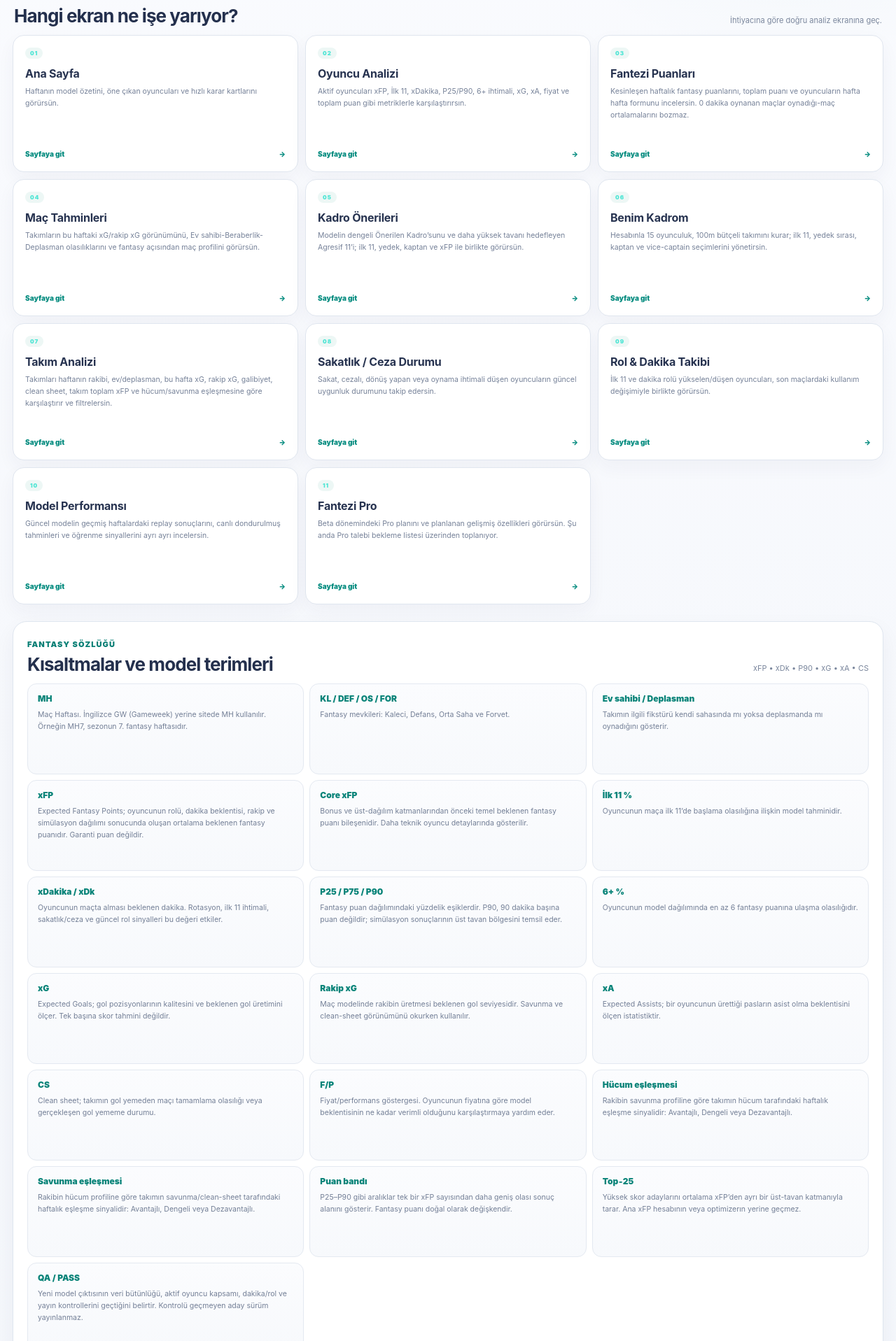
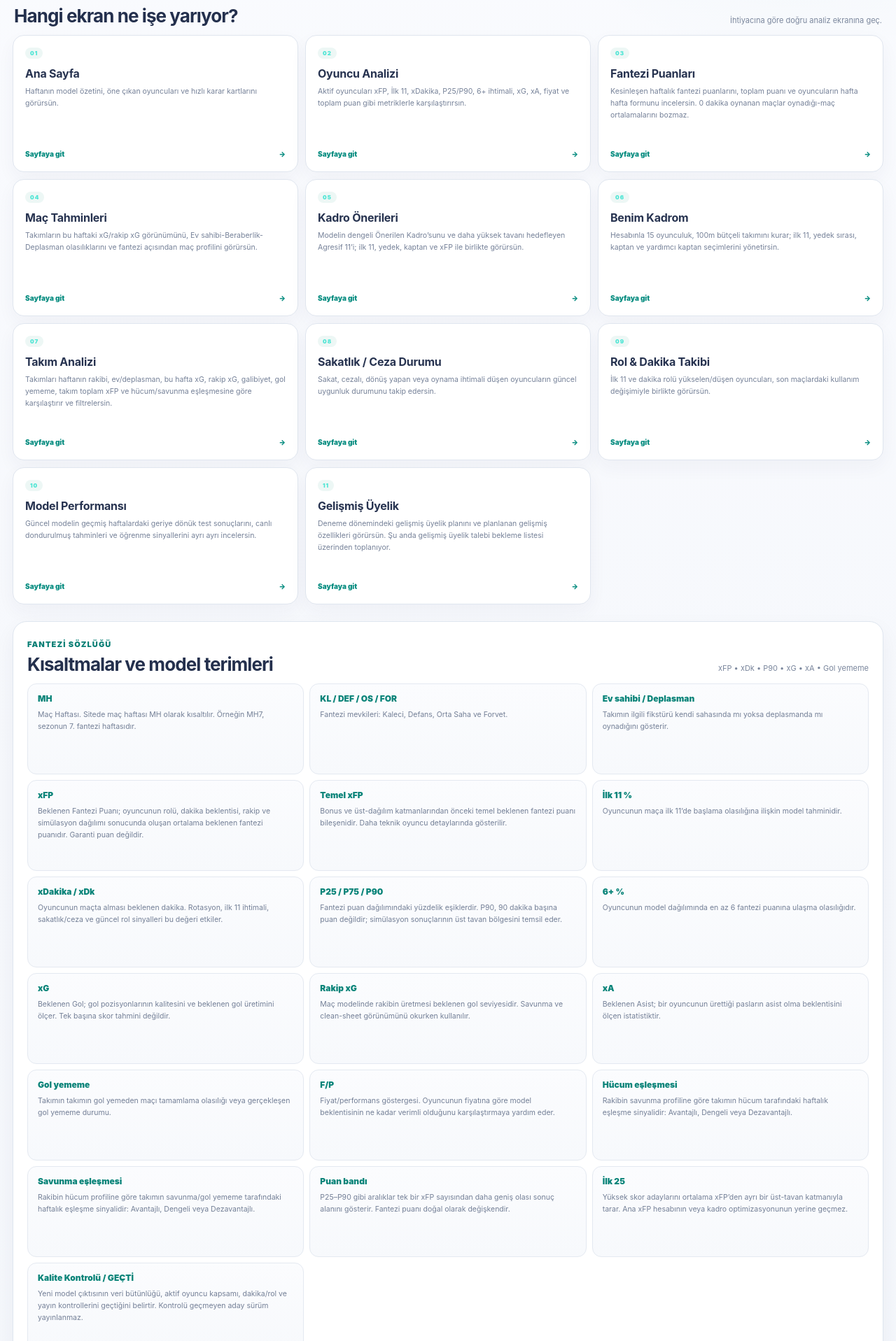
Before and after one commit to ecetin1998/tff-fantezi, a Next.js app: page /sss in a window 1280 px wide. Shown: the part 723-2640 px from the top of the page at 70% size. Built offline with nearby package versions, Linux system fonts and the light colour scheme; no server answers.

Commit message:
ui(lang): Türkçeleştir app/sss/page.js

```diff
--- a/app/sss/page.js
+++ b/app/sss/page.js
@@ -1,16 +1,16 @@
 import Link from 'next/link'
 
 export const metadata={
-  title:'Süper Lig Fantasy SSS ve Rehber',
-  description:'Fantezi Scout nasıl kullanılır? xFP, xDakika, P25/P90, 6+ ihtimali, xG, xA, takım analizi, fantezi puanları ve kadro önerileri için güncel rehber.',
+  title:'Süper Lig Fantezi SSS ve Rehber',
+  description:'Fantezi Rehberi nasıl kullanılır? xFP, xDakika, P25/P90, 6+ ihtimali, xG, xA, takım analizi, fantezi puanları ve kadro önerileri için güncel rehber.',
   keywords:[
-    'Süper Lig fantasy','Süper Lig fantezi futbol','fantasy futbol Türkiye','xFP nedir',
-    'fantasy puanları','kadro önerisi','xDakika','ilk 11 ihtimali','xG xA','fantasy futbol rehberi'
+    'Süper Lig fantezi','Süper Lig fantezi futbol','fantezi futbol Türkiye','xFP nedir',
+    'fantezi puanları','kadro önerisi','xDakika','ilk 11 ihtimali','xG xA','fantezi futbol rehberi'
   ],
   alternates:{canonical:'/sss'},
   openGraph:{
-    title:'Süper Lig Fantasy SSS ve Rehber',
-    description:'Fantezi Scout menüleri, fantasy futbol terimleri, xFP ve model metrikleri için güncel açıklamalı rehber.',
+    title:'Süper Lig Fantezi SSS ve Rehber',
+    description:'Fantezi Rehberi menüleri, fantezi futbol terimleri, xFP ve model metrikleri için güncel açıklamalı rehber.',
     url:'/sss',
   },
 }
@@ -24,61 +24,61 @@ const quickStart=[
 const menuItems=[
   ['/', 'Ana Sayfa', 'Haftanın model özetini, öne çıkan oyuncuları ve hızlı karar kartlarını görürsün.'],
   ['/players', 'Oyuncu Analizi', 'Aktif oyuncuları xFP, İlk 11, xDakika, P25/P90, 6+ ihtimali, xG, xA, fiyat ve toplam puan gibi metriklerle karşılaştırırsın.'],
-  ['/points', 'Fantezi Puanları', 'Kesinleşen haftalık fantasy puanlarını, toplam puanı ve oyuncuların hafta hafta formunu incelersin. 0 dakika oynanan maçlar oynadığı-maç ortalamalarını bozmaz.'],
-  ['/matches', 'Maç Tahminleri', 'Takımların bu haftaki xG/rakip xG görünümünü, Ev sahibi-Beraberlik-Deplasman olasılıklarını ve fantasy açısından maç profilini görürsün.'],
+  ['/points', 'Fantezi Puanları', 'Kesinleşen haftalık fantezi puanlarını, toplam puanı ve oyuncuların hafta hafta formunu incelersin. 0 dakika oynanan maçlar oynadığı-maç ortalamalarını bozmaz.'],
+  ['/matches', 'Maç Tahminleri', 'Takımların bu haftaki xG/rakip xG görünümünü, Ev sahibi-Beraberlik-Deplasman olasılıklarını ve fantezi açısından maç profilini görürsün.'],
   ['/squads', 'Kadro Önerileri', 'Modelin dengeli Önerilen Kadro’sunu ve daha yüksek tavanı hedefleyen Agresif 11’i; ilk 11, yedek, kaptan ve xFP ile birlikte görürsün.'],
-  ['/squad', 'Benim Kadrom', 'Hesabınla 15 oyunculuk, 100m bütçeli takımını kurar; ilk 11, yedek sırası, kaptan ve vice-captain seçimlerini yönetirsin.'],
-  ['/teams', 'Takım Analizi', 'Takımları haftanın rakibi, ev/deplasman, bu hafta xG, rakip xG, galibiyet, clean sheet, takım toplam xFP ve hücum/savunma eşleşmesine göre karşılaştırır ve filtrelersin.'],
+  ['/squad', 'Benim Kadrom', 'Hesabınla 15 oyunculuk, 100m bütçeli takımını kurar; ilk 11, yedek sırası, kaptan ve yardımcı kaptan seçimlerini yönetirsin.'],
+  ['/teams', 'Takım Analizi', 'Takımları haftanın rakibi, ev/deplasman, bu hafta xG, rakip xG, galibiyet, gol yememe, takım toplam xFP ve hücum/savunma eşleşmesine göre karşılaştırır ve filtrelersin.'],
   ['/availability', 'Sakatlık / Ceza Durumu', 'Sakat, cezalı, dönüş yapan veya oynama ihtimali düşen oyuncuların güncel uygunluk durumunu takip edersin.'],
   ['/roles', 'Rol & Dakika Takibi', 'İlk 11 ve dakika rolü yükselen/düşen oyuncuları, son maçlardaki kullanım değişimiyle birlikte görürsün.'],
-  ['/backtest', 'Model Performansı', 'Güncel modelin geçmiş haftalardaki replay sonuçlarını, canlı dondurulmuş tahminleri ve öğrenme sinyallerini ayrı ayrı incelersin.'],
-  ['/pricing', 'Fantezi Pro', 'Beta dönemindeki Pro planını ve planlanan gelişmiş özellikleri görürsün. Şu anda Pro talebi bekleme listesi üzerinden toplanıyor.'],
+  ['/backtest', 'Model Performansı', 'Güncel modelin geçmiş haftalardaki geriye dönük test sonuçlarını, canlı dondurulmuş tahminleri ve öğrenme sinyallerini ayrı ayrı incelersin.'],
+  ['/pricing', 'Gelişmiş Üyelik', 'Deneme dönemindeki gelişmiş üyelik planını ve planlanan gelişmiş özellikleri görürsün. Şu anda gelişmiş üyelik talebi bekleme listesi üzerinden toplanıyor.'],
 ]
 
 const glossary=[
-  ['MH', 'Maç Haftası. İngilizce GW (Gameweek) yerine sitede MH kullanılır. Örneğin MH7, sezonun 7. fantasy haftasıdır.'],
-  ['KL / DEF / OS / FOR', 'Fantasy mevkileri: Kaleci, Defans, Orta Saha ve Forvet.'],
+  ['MH', 'Maç Haftası. Sitede maç haftası MH olarak kısaltılır. Örneğin MH7, sezonun 7. fantezi haftasıdır.'],
+  ['KL / DEF / OS / FOR', 'Fantezi mevkileri: Kaleci, Defans, Orta Saha ve Forvet.'],
   ['Ev sahibi / Deplasman', 'Takımın ilgili fikstürü kendi sahasında mı yoksa deplasmanda mı oynadığını gösterir.'],
-  ['xFP', 'Expected Fantasy Points; oyuncunun rolü, dakika beklentisi, rakip ve simülasyon dağılımı sonucunda oluşan ortalama beklenen fantasy puanıdır. Garanti puan değildir.'],
-  ['Core xFP', 'Bonus ve üst-dağılım katmanlarından önceki temel beklenen fantasy puanı bileşenidir. Daha teknik oyuncu detaylarında gösterilir.'],
+  ['xFP', 'Beklenen Fantezi Puanı; oyuncunun rolü, dakika beklentisi, rakip ve simülasyon dağılımı sonucunda oluşan ortalama beklenen fantezi puanıdır. Garanti puan değildir.'],
+  ['Temel xFP', 'Bonus ve üst-dağılım katmanlarından önceki temel beklenen fantezi puanı bileşenidir. Daha teknik oyuncu detaylarında gösterilir.'],
   ['İlk 11 %', 'Oyuncunun maça ilk 11’de başlama olasılığına ilişkin model tahminidir.'],
   ['xDakika / xDk', 'Oyuncunun maçta alması beklenen dakika. Rotasyon, ilk 11 ihtimali, sakatlık/ceza ve güncel rol sinyalleri bu değeri etkiler.'],
-  ['P25 / P75 / P90', 'Fantasy puan dağılımındaki yüzdelik eşiklerdir. P90, 90 dakika başına puan değildir; simülasyon sonuçlarının üst tavan bölgesini temsil eder.'],
-  ['6+ %', 'Oyuncunun model dağılımında en az 6 fantasy puanına ulaşma olasılığıdır.'],
-  ['xG', 'Expected Goals; gol pozisyonlarının kalitesini ve beklenen gol üretimini ölçer. Tek başına skor tahmini değildir.'],
+  ['P25 / P75 / P90', 'Fantezi puan dağılımındaki yüzdelik eşiklerdir. P90, 90 dakika başına puan değildir; simülasyon sonuçlarının üst tavan bölgesini temsil eder.'],
+  ['6+ %', 'Oyuncunun model dağılımında en az 6 fantezi puanına ulaşma olasılığıdır.'],
+  ['xG', 'Beklenen Gol; gol pozisyonlarının kalitesini ve beklenen gol üretimini ölçer. Tek başına skor tahmini değildir.'],
   ['Rakip xG', 'Maç modelinde rakibin üretmesi beklenen gol seviyesidir. Savunma ve clean-sheet görünümünü okurken kullanılır.'],
-  ['xA', 'Expected Assists; bir oyuncunun ürettiği pasların asist olma beklentisini ölçen istatistiktir.'],
-  ['CS', 'Clean sheet; takımın gol yemeden maçı tamamlama olasılığı veya gerçekleşen gol yememe durumu.'],
+  ['xA', 'Beklenen Asist; bir oyuncunun ürettiği pasların asist olma beklentisini ölçen istatistiktir.'],
+  ['Gol yememe', 'Takımın takımın gol yemeden maçı tamamlama olasılığı veya gerçekleşen gol yememe durumu.'],
   ['F/P', 'Fiyat/performans göstergesi. Oyuncunun fiyatına göre model beklentisinin ne kadar verimli olduğunu karşılaştırmaya yardım eder.'],
   ['Hücum eşleşmesi', 'Rakibin savunma profiline göre takımın hücum tarafındaki haftalık eşleşme sinyalidir: Avantajlı, Dengeli veya Dezavantajlı.'],
-  ['Savunma eşleşmesi', 'Rakibin hücum profiline göre takımın savunma/clean-sheet tarafındaki haftalık eşleşme sinyalidir: Avantajlı, Dengeli veya Dezavantajlı.'],
-  ['Puan bandı', 'P25–P90 gibi aralıklar tek bir xFP sayısından daha geniş olası sonuç alanını gösterir. Fantasy puanı doğal olarak değişkendir.'],
-  ['Top‑25', 'Yüksek skor adaylarını ortalama xFP’den ayrı bir üst-tavan katmanıyla tarar. Ana xFP hesabının veya optimizerın yerine geçmez.'],
-  ['QA / PASS', 'Yeni model çıktısının veri bütünlüğü, aktif oyuncu kapsamı, dakika/rol ve yayın kontrollerini geçtiğini belirtir. Kontrolü geçmeyen aday sürüm yayınlanmaz.'],
+  ['Savunma eşleşmesi', 'Rakibin hücum profiline göre takımın savunma/gol yememe tarafındaki haftalık eşleşme sinyalidir: Avantajlı, Dengeli veya Dezavantajlı.'],
+  ['Puan bandı', 'P25–P90 gibi aralıklar tek bir xFP sayısından daha geniş olası sonuç alanını gösterir. Fantezi puanı doğal olarak değişkendir.'],
+  ['İlk 25', 'Yüksek skor adaylarını ortalama xFP’den ayrı bir üst-tavan katmanıyla tarar. Ana xFP hesabının veya kadro optimizasyonunun yerine geçmez.'],
+  ['Kalite Kontrolü / GEÇTİ', 'Yeni model çıktısının veri bütünlüğü, aktif oyuncu kapsamı, dakika/rol ve yayın kontrollerini geçtiğini belirtir. Kontrolü geçmeyen aday sürüm yayınlanmaz.'],
 ]
 
 const faqs=[
-  ['Fantezi Scout nedir?', 'Fantezi Scout, Süper Lig fantasy kararlarını desteklemek için oyuncu, takım, fikstür, rol, dakika ve olasılık verilerini tek yerde birleştiren bağımsız bir analiz platformudur. Oyuncu xFP tahminleri, kadro önerileri, maç ve takım analizleri ile model performansını birlikte sunar.'],
-  ['Fantezi Scout resmî TFF sitesi mi?', 'Hayır. Fantezi Scout bağımsız bir analiz platformudur ve resmî TFF ürünü değildir. Amaç, fantasy futbol oynarken veriyi daha anlaşılır ve karşılaştırılabilir hale getirmektir.'],
+  ['Fantezi Rehberi nedir?', 'Fantezi Rehberi, Süper Lig fantezi kararlarını desteklemek için oyuncu, takım, fikstür, rol, dakika ve olasılık verilerini tek yerde birleştiren bağımsız bir analiz platformudur. Oyuncu xFP tahminleri, kadro önerileri, maç ve takım analizleri ile model performansını birlikte sunar.'],
+  ['Fantezi Rehberi resmî TFF sitesi mi?', 'Hayır. Fantezi Rehberi bağımsız bir analiz platformudur ve resmî TFF ürünü değildir. Amaç, fantezi futbol oynarken veriyi daha anlaşılır ve karşılaştırılabilir hale getirmektir.'],
   ['Bir oyuncuyu seçerken ilk hangi metriklere bakmalıyım?', 'Önce xFP, İlk 11 %, xDakika ve rakip eşleşmesini birlikte oku. Sonra P90/6+ gibi tavan metrikleriyle risk-getiri profilini kontrol et. Fiyat ve toplam puan ise kararın bağlamını tamamlar.'],
-  ['xFP yüksekse oyuncu kesin yüksek puan alır mı?', 'Hayır. xFP çok sayıda olası senaryonun ortalamasıdır. Gol, asist, kart, clean sheet, kurtarış, bonus ve dakika gibi olaylar tek maçta yüksek oynaklık yaratabilir. Bu yüzden xFP ile birlikte P25/P90, 6+ ihtimali ve dakika güvenini de okumak daha doğrudur.'],
+  ['xFP yüksekse oyuncu kesin yüksek puan alır mı?', 'Hayır. xFP çok sayıda olası senaryonun ortalamasıdır. Gol, asist, kart, gol yememe, kurtarış, bonus ve dakika gibi olaylar tek maçta yüksek oynaklık yaratabilir. Bu yüzden xFP ile birlikte P25/P90, 6+ ihtimali ve dakika güvenini de okumak daha doğrudur.'],
   ['P90 neden xFP’den çok daha yüksek olabilir?', 'xFP ortalama beklentiyi, P90 ise yüksek tavan senaryosunu gösterir. Özellikle gol/asist potansiyeli yüksek fakat sonucu değişken oyuncularda P90 ile xFP arasında büyük fark olması normaldir.'],
   ['P90, oyuncunun 90 dakika başına puanı mı?', 'Hayır. Sitedeki P90 bir yüzdelik dağılım metriğidir; model simülasyonlarında üst tavan bölgesine giriş eşiğini ifade eder.'],
   ['Önerilen Kadro ile Agresif 11 arasındaki fark nedir?', 'Önerilen Kadro daha dengeli biçimde yüksek beklenen puanı ve risk dağılımını hedefler. Agresif 11 ise xFP tabanını çok bozmadan daha yüksek tavan senaryosuna yönelir; P90 ve yüksek skor potansiyeline daha fazla ağırlık verir.'],
   ['Neden daha düşük xFP’li bir oyuncu Agresif 11’de olabilir?', 'Agresif 11 yalnız ortalama xFP’yi maksimize etmez. Üst senaryo potansiyeli, P90, gol/asist tavanı ve kaptanlık ceiling’i daha fazla önem kazanır. Bu nedenle ortalaması biraz düşük ama tavanı güçlü bir oyuncu seçilebilir.'],
-  ['Hücumcu bekler ve farklı rolde oynayan oyuncular nasıl değerlendiriliyor?', 'Fantasy pozisyonu ile gerçek saha rolü aynı şey değildir. Model; bek, kanat bek, hibrit kanat, ileri çıkan savunmacı veya pozisyon dışı kullanılan oyuncuların takım hücum payını, xG/xA potansiyelini, dakika rolünü ve rakip eşleşmesini ayrı sinyaller olarak işler.'],
-  ['Takım Analizi sayfasını nasıl okumalıyım?', 'Önce takımın bu haftaki rakibini ve ev/deplasman durumunu gör. Ardından Bu hafta xG ve Rakip xG ile maçın yönünü, Galibiyet ve CS ile olasılık profilini, Toplam xFP ile oyuncu havuzunun genel fantasy potansiyelini değerlendir. Hücum ve Savunma eşleşmesi rozetleri bu yorumu ayrı ayrı özetler.'],
+  ['Hücumcu bekler ve farklı rolde oynayan oyuncular nasıl değerlendiriliyor?', 'Fantezi pozisyonu ile gerçek saha rolü aynı şey değildir. Model; bek, kanat bek, hibrit kanat, ileri çıkan savunmacı veya pozisyon dışı kullanılan oyuncuların takım hücum payını, xG/xA potansiyelini, dakika rolünü ve rakip eşleşmesini ayrı sinyaller olarak işler.'],
+  ['Takım Analizi sayfasını nasıl okumalıyım?', 'Önce takımın bu haftaki rakibini ve ev/deplasman durumunu gör. Ardından Bu hafta xG ve Rakip xG ile maçın yönünü, Galibiyet ve CS ile olasılık profilini, Toplam xFP ile oyuncu havuzunun genel fantezi potansiyelini değerlendir. Hücum ve Savunma eşleşmesi rozetleri bu yorumu ayrı ayrı özetler.'],
   ['Hücum ve savunma eşleşmesindeki “Avantajlı” ne demek?', 'Bu etiket tek başına takımın maçı kazanacağı anlamına gelmez. Hücum etiketi takımın rakip savunmasına karşı üretim koşullarını; savunma etiketi ise rakibin hücumuna karşı gol yememe/savunma koşullarını özetler.'],
   ['Bu hafta xG ile Rakip xG neden ayrı?', 'Bu hafta xG takımın beklenen hücum üretimini, Rakip xG ise karşı takımın beklenen üretimini gösterir. İkisini birlikte okumak hem hücumcular hem de kaleci/defans seçimleri için daha anlamlıdır.'],
   ['Sakat veya cezalı oyuncu neden bazen listede görünüyor?', 'Oyuncu havuzunda bulunması ile o hafta puan üretmesi farklı şeylerdir. Oynayamayacağı doğrulanan oyuncuların uygunluk ve dakika beklentisi düşürülür; kesin yok durumunda model pozitif xFP üretmemelidir. Dönüş yapan oyuncular ise dakika ve ilk 11 rolü yeniden dağıtılarak hesaba alınır.'],
-  ['0 dakika oynanan maçlar oyuncu ortalamasını düşürüyor mu?', 'Haftalık fantasy performansında oyuncunun hiç süre almadığı 0 dakikalık maçlar, oynadığı-maç bazlı form ortalamalarında dışarıda tutulur. Böylece yedek kaldığı bir hafta sahadaki performans ortalamasını yapay biçimde aşağı çekmez.'],
-  ['Kadro Önerileri ile Benim Kadrom arasındaki fark nedir?', 'Kadro Önerileri modelin otomatik oluşturduğu kadroları gösterir. Benim Kadrom ise hesabına bağlı kendi 15 kişilik takımını kurduğun, ilk 11 ve yedekleri yerleştirdiğin, kaptan/vice-captain seçtiğin kişisel çalışma alanıdır.'],
+  ['0 dakika oynanan maçlar oyuncu ortalamasını düşürüyor mu?', 'Haftalık fantezi performansında oyuncunun hiç süre almadığı 0 dakikalık maçlar, oynadığı-maç bazlı form ortalamalarında dışarıda tutulur. Böylece yedek kaldığı bir hafta sahadaki performans ortalamasını yapay biçimde aşağı çekmez.'],
+  ['Kadro Önerileri ile Benim Kadrom arasındaki fark nedir?', 'Kadro Önerileri modelin otomatik oluşturduğu kadroları gösterir. Benim Kadrom ise hesabına bağlı kendi 15 kişilik takımını kurduğun, ilk 11 ve yedekleri yerleştirdiğin, kaptan/yardımcı kaptan seçtiğin kişisel çalışma alanıdır.'],
   ['Maç Tahminlerinde xG ve Ev sahibi/Beraberlik/Deplasman ne anlatıyor?', 'xG takımların üretmesi beklenen gol kalitesini; üçlü olasılık barı ise ev sahibi galibiyeti, beraberlik ve deplasman galibiyeti ihtimallerini gösterir. Bunlar kesin skor iddiası değil, olasılık dağılımının özetidir.'],
-  ['Model hangi veriyi kullanıyor?', 'Model; güncel sezon performansı, takım hücum-savunma profili, oyuncu rolü ve dakika beklentisi, ilk 11 ihtimali, sakatlık/ceza durumu, fikstür, ev-deplasman, geçmiş fantasy çıktıları ve oyuncunun takım içindeki gol/asist payı gibi sinyalleri birlikte değerlendirir.'],
+  ['Model hangi veriyi kullanıyor?', 'Model; güncel sezon performansı, takım hücum-savunma profili, oyuncu rolü ve dakika beklentisi, ilk 11 ihtimali, sakatlık/ceza durumu, fikstür, ev-deplasman, geçmiş fantezi çıktıları ve oyuncunun takım içindeki gol/asist payı gibi sinyalleri birlikte değerlendirir.'],
   ['Tahminler ne zaman güncelleniyor?', 'Yayındaki model yalnız yeni veri ve model zinciri gerekli kalite kontrollerini geçtiğinde değiştirilir. Yeni aday sürüm veri bütünlüğü ve QA kontrollerinden geçer; başarısız olursa önceki çalışan sürüm korunur.'],
-  ['Model Performansı sayfası ne işe yarıyor?', 'Model Performansı tahmin sisteminin kendisini denetler. Güncel modelin geçmiş haftalarda sonucu görmeden nasıl davranacağını ölçen replay testleri ile maç öncesi dondurulan canlı tahminleri ayrı gösterir.'],
-  ['Siteyi kullanmak için hesap açmak gerekiyor mu?', 'Hayır. Ziyaretçi olarak Oyuncu Analizi’nde xFP’ye göre ilk 15 oyuncuyu ve Maç Tahminleri’nde haftanın öne çıkan tek maçını görebilirsin. Ücretsiz hesap açınca tüm temel oyuncu havuzu, filtreler, tüm maç tahminleri ve Benim Kadrom açılır. Pro üyelik ise P25/P90, 6+ ihtimali, xG/xA, gelişmiş rol-dakika ve Agresif 11 gibi ileri analizleri açar.'],
-  ['Fantezi Pro şu anda aktif ücretli üyelik mi?', 'Beta döneminde temel özellikler ücretsizdir. Fantezi Pro için hedef özellikler ve hedef fiyat gösteriliyor; şu anda ücretli satış yerine Pro talebi bekleme listesi üzerinden ölçülüyor.'],
+  ['Model Performansı sayfası ne işe yarıyor?', 'Model Performansı tahmin sisteminin kendisini denetler. Güncel modelin geçmiş haftalarda sonucu görmeden nasıl davranacağını ölçen geriye dönük testler ile maç öncesi dondurulan canlı tahminleri ayrı gösterir.'],
+  ['Siteyi kullanmak için hesap açmak gerekiyor mu?', 'Hayır. Ziyaretçi olarak Oyuncu Analizi’nde xFP’ye göre ilk 15 oyuncuyu ve Maç Tahminleri’nde haftanın öne çıkan tek maçını görebilirsin. Ücretsiz hesap açınca tüm temel oyuncu havuzu, filtreler, tüm maç tahminleri ve Benim Kadrom açılır. Gelişmiş üyelik ise P25/P90, 6+ ihtimali, xG/xA, gelişmiş rol-dakika ve Agresif 11 gibi ileri analizleri açar.'],
+  ['Gelişmiş üyelik şu anda aktif ücretli üyelik mi?', 'Deneme döneminde temel özellikler ücretsizdir. Gelişmiş üyelik için hedef özellikler ve hedef fiyat gösteriliyor; şu anda ücretli satış yerine gelişmiş üyelik talebi bekleme listesi üzerinden ölçülüyor.'],
 ]
 
 function MenuCard({item,index}){
@@ -99,8 +99,8 @@ export default function FAQPage(){
 
     <section className="faq-hero">
       <div className="faq-hero-copy">
-        <span className="eyebrow">SSS & FANTASY FUTBOL REHBERİ</span>
-        <h1>Fantezi Scout’u doğru okumak için tek rehber.</h1>
+        <span className="eyebrow">SSS & FANTEZİ FUTBOL REHBERİ</span>
+        <h1>Fantezi Rehberi’u doğru okumak için tek rehber.</h1>
         <p>Oyuncu Analizi’nden Takım Analizi’ne, xFP’den P90’a ve Agresif 11’e kadar sitedeki karar ekranlarını ve model terimlerini güncel haliyle açıklar.</p>
         <div className="faq-hero-meta">
           <span><b>{menuItems.length}</b> analiz ekranı</span>
@@ -138,8 +138,8 @@ export default function FAQPage(){
 
     <section id="terimler" className="faq-section faq-glossary-section">
       <div className="faq-section-head">
-        <div><span className="eyebrow">FANTASY SÖZLÜĞÜ</span><h2>Kısaltmalar ve model terimleri</h2></div>
-        <p>xFP • xDk • P90 • xG • xA • CS</p>
+        <div><span className="eyebrow">FANTEZİ SÖZLÜĞÜ</span><h2>Kısaltmalar ve model terimleri</h2></div>
+        <p>xFP • xDk • P90 • xG • xA • Gol yememe</p>
       </div>
       <div className="faq-glossary-grid">
         {glossary.map(([term,description])=><article key={term}>
```
